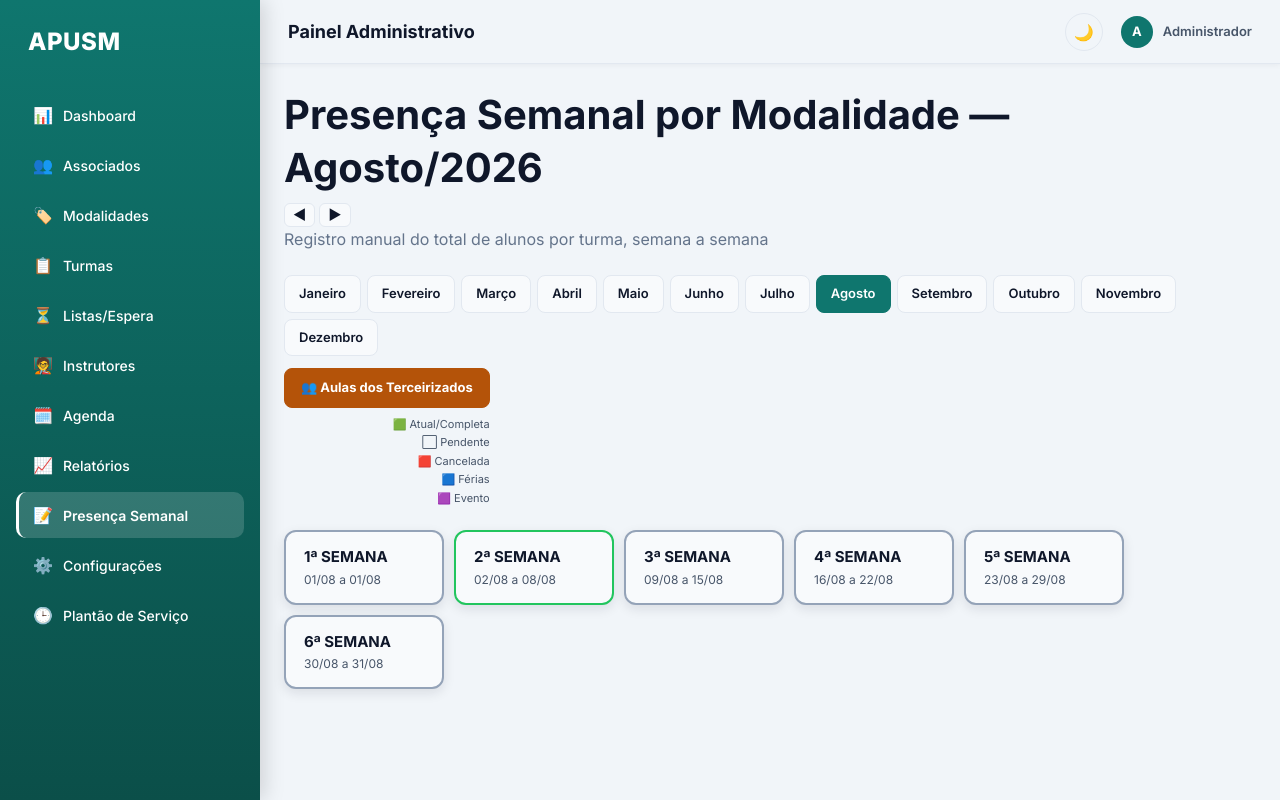
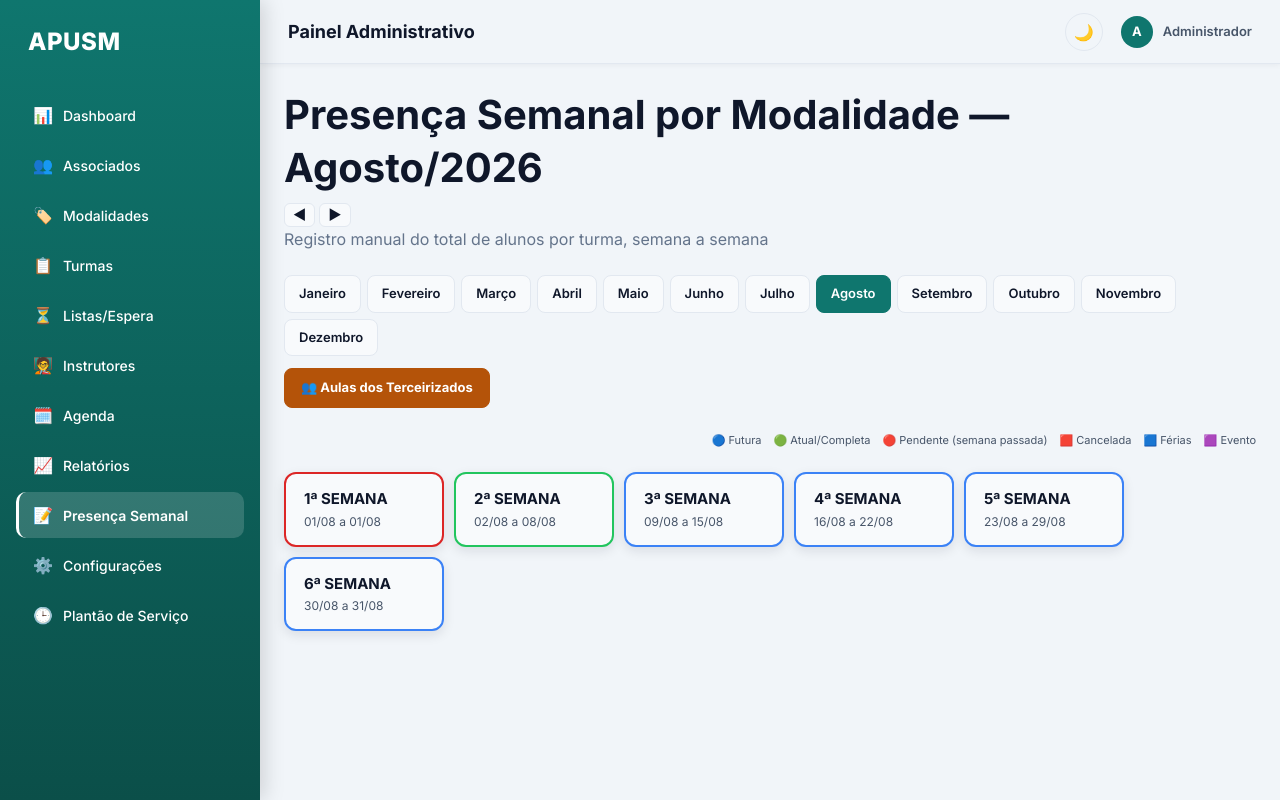
Before and after one commit to BrenoFranzin/apusm, a React (Vite) app: page /relatorios/presenca-semanal in a window 1280 px wide. Built offline with nearby package versions, Linux system fonts and the light colour scheme.

Commit message:
presenca-semanal: status futura(azul)/pendente(vermelho), legenda horizontal, remove aviso separado e integra OBS na tabela, input maior, circulo por modalidade no card terceirizado

```diff
--- a/src/modules/relatorios/pages/RelatorioPresencaSemanalPage.tsx
+++ b/src/modules/relatorios/pages/RelatorioPresencaSemanalPage.tsx
@@ -63,7 +63,7 @@ function statusSemana(
   turmasComModalidade: { turma: any; modalidade: any }[],
   registros: RegistroPresencaSemanal[],
   statusManual?: StatusSemana
-): "atual" | "completa" | "pendente" | StatusSemana {
+): "atual" | "completa" | "pendente" | "futura" | StatusSemana {
   if (statusManual) return statusManual;
 
   const { inicio, fim } = calcularFaixaSemana(ano, mes, semana);
@@ -71,6 +71,7 @@ function statusSemana(
   const hojeSemHora = new Date(hoje.getFullYear(), hoje.getMonth(), hoje.getDate());
 
   if (hojeSemHora >= inicio && hojeSemHora <= fim) return "atual";
+  if (hojeSemHora < inicio) return "futura";
 
   const todasPreenchidas =
     turmasComModalidade.length > 0 &&
@@ -282,29 +283,6 @@ function SemanaModal({
           />
         </div>
 
-        {turmasNaoPreenchidas.length > 0 && (
-          <div style={{ border: "1px solid #f59e0b", background: "#f59e0b1a", borderRadius: 8, padding: "10px 12px", marginBottom: 16 }}>
-            <p style={{ fontSize: 12, fontWeight: 700, color: "#f59e0b", margin: "0 0 6px" }}>
-              ⚠ {turmasNaoPreenchidas.length} turma(s) sem presença preenchida nesta semana passada — selecione a situação de cada uma
-            </p>
-            {turmasNaoPreenchidas.map(({ turma, modalidade }) => {
-              const reg = registroDaTurma(turma.id);
-              return (
-                <div key={turma.id} style={{ display: "flex", justifyContent: "space-between", alignItems: "center", padding: "4px 0", fontSize: 12, gap: 8, flexWrap: "wrap" }}>
-                  <span style={{ color: "var(--text-primary)" }}>
-                    <span style={{ color: modalidade!.cor }}>{modalidade!.icone}</span> {modalidade!.nome} — {DIA_LABEL[turma.dia]} {turma.horario}
-                  </span>
-                  <StatusPicker
-                    tamanho="pequeno"
-                    statusAtual={reg?.status}
-                    motivoAtual={reg?.motivo}
-                    onSalvar={(status, motivo) => onDefinirStatus(semana, status, turma.id, motivo)}
-                  />
-                </div>
-              );
-            })}
-          </div>
-        )}
 
         {turmasComModalidade.length === 0 ? (
           <p style={{ color: "var(--text-muted)", fontSize: 14 }}>Nenhuma turma cadastrada.</p>
@@ -316,6 +294,7 @@ function SemanaModal({
                 <th style={{ padding: "10px", color: "var(--text-primary)", fontWeight: 800, fontSize: 11, textTransform: "uppercase", letterSpacing: 0.4 }}>Turma</th>
                 <th style={{ padding: "10px", color: "var(--text-primary)", fontWeight: 800, fontSize: 11, textTransform: "uppercase", letterSpacing: 0.4 }}>Instrutor</th>
                 <th style={{ padding: "10px", textAlign: "center", color: "var(--text-primary)", fontWeight: 800, fontSize: 11, textTransform: "uppercase", letterSpacing: 0.4 }}>Total alunos</th>
+                <th style={{ padding: "10px", textAlign: "center", color: "var(--text-primary)", fontWeight: 800, fontSize: 11, textTransform: "uppercase", letterSpacing: 0.4 }}>Obs</th>
               </tr>
             </thead>
             <tbody>
@@ -336,11 +315,19 @@ function SemanaModal({
                         key={`${chave}-${valorAtual(turma.id)}`}
                         onBlur={(e) => onAlterar(turma.id, semana, e.target.value)}
                         style={{
-                          width: 50, padding: "4px 2px", textAlign: "center",
-                          border: "1px solid var(--border-default)", borderRadius: 4,
+                          width: 65, padding: "6px 3px", textAlign: "center",
+                          border: `1px solid ${valorAtual(turma.id) === 0 ? "#dc2626" : "var(--border-default)"}`, borderRadius: 5,
                           background: salvando === chave ? "var(--color-primary-light)" : "var(--background-primary)",
-                          color: "var(--text-primary)", fontSize: 12,
+                          color: "var(--text-primary)", fontSize: 15, fontWeight: 700,
                         }}
+                      />
+                    </td>
+                    <td style={{ padding: "6px 10px", textAlign: "center" }}>
+                      <StatusPicker
+                        tamanho="pequeno"
+                        statusAtual={registroDaTurma(turma.id)?.status}
+                        motivoAtual={registroDaTurma(turma.id)?.motivo}
+                        onSalvar={(status, motivo) => onDefinirStatus(semana, status, turma.id, motivo)}
                       />
                     </td>
                   </tr>
@@ -368,15 +355,17 @@ function corSituacao(situacao: string): string {
   return "var(--text-primary)";
 }
 
+const CIRCULOS_MODALIDADE = ["🔵", "🟢", "🟣", "🟠", "🟡", "🔴"];
+
 function CardInstrutor({ inst, linhas }: { inst: any; linhas: LinhaTerceirizado[] }) {
   const feitas = linhas.filter((l) => l.situacao === "Feita").length;
   const canceladas = linhas.filter((l) => l.situacao === "Cancelada").length;
   const naoPreenchidas = linhas.filter((l) => l.situacao === "Não preenchida").length;
   const outras = linhas.length - feitas - canceladas - naoPreenchidas;
 
-  <span style={{ fontSize: 11, fontWeight: 700, padding: "2px 8px", borderRadius: 999, background: "rgba(255,255,255,0.15)", color: "var(--text-primary)" }}>
-  {linhas.length} no total
-</span>
+  const modalidadesUnicas = Array.from(new Set(linhas.map((l) => l.modalidade)));
+  const circuloPorModalidade: Record<string, string> = {};
+  modalidadesUnicas.forEach((m, i) => { circuloPorModalidade[m] = CIRCULOS_MODALIDADE[i % CIRCULOS_MODALIDADE.length]; });
 
   return (
     <details
@@ -412,7 +401,7 @@ function CardInstrutor({ inst, linhas }: { inst: any; linhas: LinhaTerceirizado[
         <tbody>
           {linhas.map((l, idx) => (
             <tr key={idx} style={{ borderTop: "1px solid var(--border-default)" }}>
-              <td style={{ padding: "6px 10px", color: "var(--text-primary)" }}>{l.modalidade}</td>
+              <td style={{ padding: "6px 10px", color: "var(--text-primary)" }}>{circuloPorModalidade[l.modalidade]} {l.modalidade}</td>
               <td style={{ padding: "6px 10px", color: "var(--text-secondary)" }}>{l.turma}</td>
               <td style={{ padding: "6px 10px", color: "var(--text-secondary)" }}>{ORDINAL[l.semana - 1]}</td>
               <td style={{ padding: "6px 10px", fontWeight: 700, color: corSituacao(l.situacao) }}>{l.situacao}</td>
@@ -667,14 +656,16 @@ export default function RelatorioPresencaSemanalPage() {
           >
             👥 Aulas dos Terceirizados
           </button>
-          <div style={{ display: "flex", flexDirection: "column", alignItems: "flex-end", gap: 2, fontSize: 11, color: "var(--text-secondary)" }}>
-            <span>🟩 Atual/Completa</span>
-            <span>⬜ Pendente</span>
-            <span>🟥 Cancelada</span>
-            <span>🟦 Férias</span>
-            <span>🟪 Evento</span>
-          </div>
         </div>
+      </div>
+
+      <div style={{ display: "flex", justifyContent: "flex-end", gap: 12, fontSize: 11, color: "var(--text-secondary)", flexWrap: "wrap" }}>
+        <span>🔵 Futura</span>
+        <span>🟢 Atual/Completa</span>
+        <span>🔴 Pendente (semana passada)</span>
+        <span>🟥 Cancelada</span>
+        <span>🟦 Férias</span>
+        <span>🟪 Evento</span>
       </div>
 
       {turmasComModalidade.length === 0 && (
@@ -689,7 +680,8 @@ export default function RelatorioPresencaSemanalPage() {
           const corBorda =
     status === "atual" ? "#22c55e"
   : status === "completa" ? "#22c55e"
-  : status === "pendente" ? "#94a3b8"
+  : status === "futura" ? "#3b82f6"
+  : status === "pendente" ? "#dc2626"
   : STATUS_CONFIG[status as StatusSemana].cor;
           return (
             <button
```
